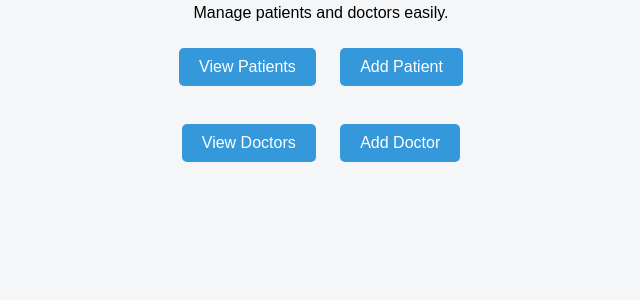
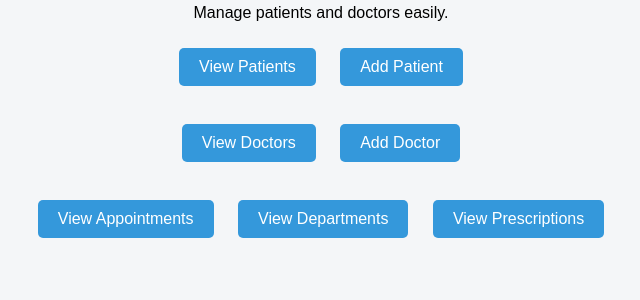
Before and after one commit to missfavour97/Hospital_Management_System, a Django app: page / in a window 1280 px wide. Shown: the part 184-484 px from the top of the page, without its empty margins (319-959 px from the left). Run offline with Django 5.2, Linux system fonts and the light colour scheme.

Commit message:
Add appointment, department, and prescription management functionality; update views, URLs, and templates

```diff
--- a/hospital_app/templates/home.html
+++ b/hospital_app/templates/home.html
@@ -42,5 +42,11 @@
     <a href="/doctors/">View Doctors</a>
     <a href="/add-doctor/">Add Doctor</a>
 
+    <br><br>
+
+    <a href="/appointments/">View Appointments</a>
+    <a href="/departments/">View Departments</a>
+    <a href="/prescriptions/">View Prescriptions</a>
+
 </body>
 </html>
--- a/hospital_app/urls.py
+++ b/hospital_app/urls.py
@@ -7,4 +7,7 @@ urlpatterns = [
     path('add-patient/', views.add_patient, name='add_patient'),
     path('doctors/', views.doctor_list, name='doctor_list'),
     path('add-doctor/', views.add_doctor, name='add_doctor'),
+    path('appointments/', views.appointment_list, name='appointment_list'),
+    path('departments/', views.department_list, name='department_list'),
+    path('prescriptions/', views.prescription_list, name='prescription_list'),
 ]
--- a/hospital_app/views.py
+++ b/hospital_app/views.py
@@ -1,5 +1,5 @@
 from django.shortcuts import render, redirect
-from .models import Patient, Doctor
+from .models import Patient, Doctor, Appointment, Prescription, Department
 from .forms import PatientForm, DoctorForm
 
 def home(request):
@@ -32,3 +32,15 @@ def add_doctor(request):
     else:
         form = DoctorForm()
     return render(request, 'add_doctor.html', {'form': form})
+
+def appointment_list(request):
+    appointments = Appointment.objects.all()
+    return render(request, 'appointments.html', {'appointments': appointments})
+
+def department_list(request):
+    departments = Department.objects.all()
+    return render(request, 'departments.html', {'departments': departments})
+
+def prescription_list(request):
+    prescriptions = Prescription.objects.all()
+    return render(request, 'prescriptions.html', {'prescriptions': prescriptions})
```
Also changed, not shown: hospital_app/templates/appointments.html (added, +25 -0 lines), hospital_app/templates/departments.html (added, +21 -0 lines), hospital_app/templates/prescriptions.html (added, +25 -0 lines), hospital_app/admin.py (line endings or trailing spaces).
